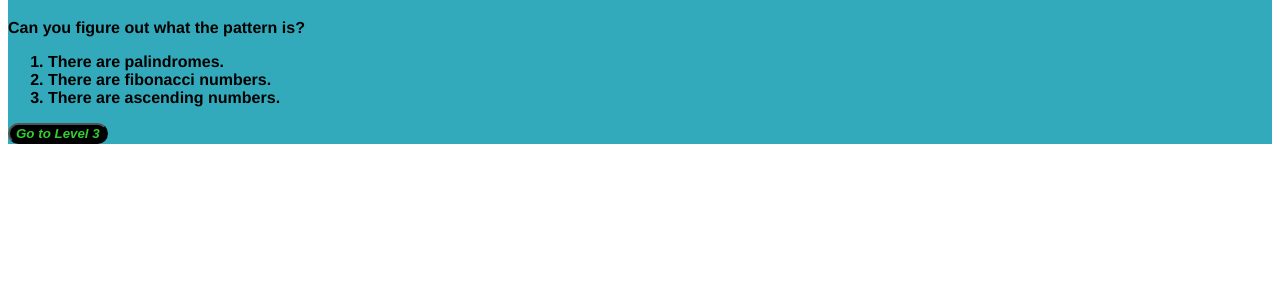
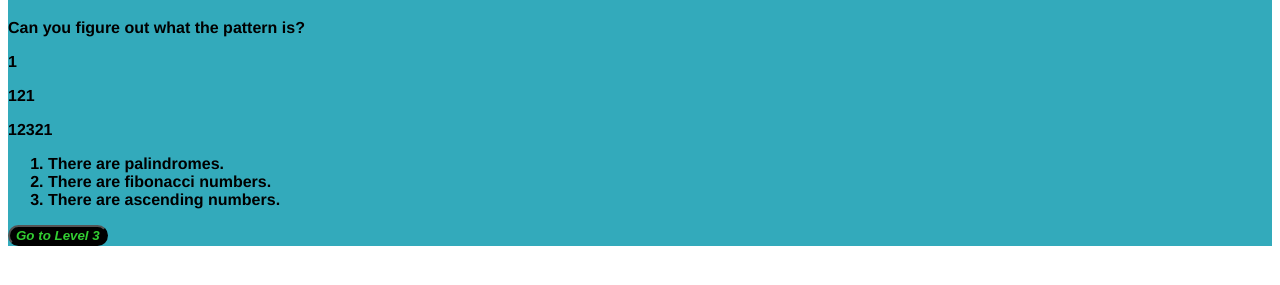
Before and after one commit to mpekim/Game_Dev_Club_Fall2016, a plain HTML site: page level2.html in a window 1280 px wide. Shown: the part 61-346 px from the top of the page. Drawn offline with Linux system fonts and the light colour scheme.

Commit message:
Adding minor questions for gameplay of th 4 levels.

```diff
--- a/level2.html
+++ b/level2.html
@@ -9,6 +9,9 @@
         <div class="ideMain">
             <h1>Level 2</h1>
             <p>Can you figure out what the pattern is?</p>
+            <p>1</p>
+            <p>121</p>
+            <p>12321</p>
             <ol>
                 <li>There are palindromes.</li>
                 <li>There are fibonacci numbers.</li>
```
Also changed, not shown: level3.html (+1 -0 lines), level4.html (+2 -0 lines).
